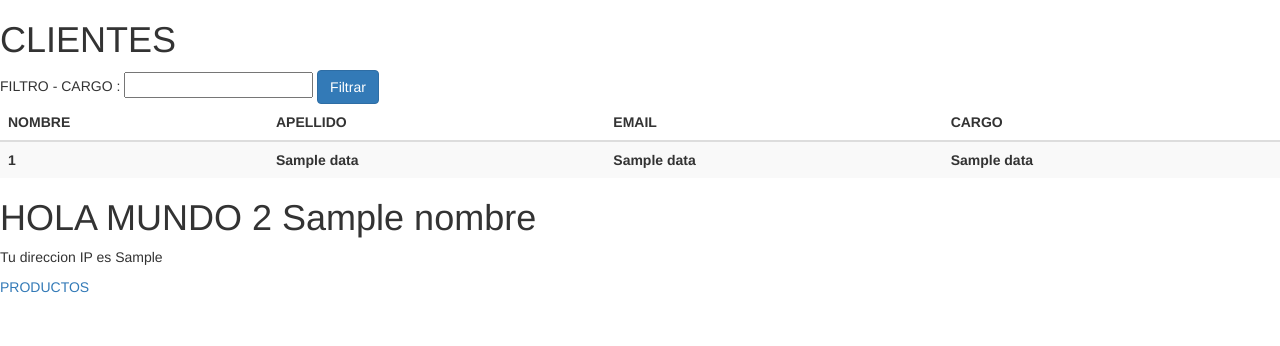
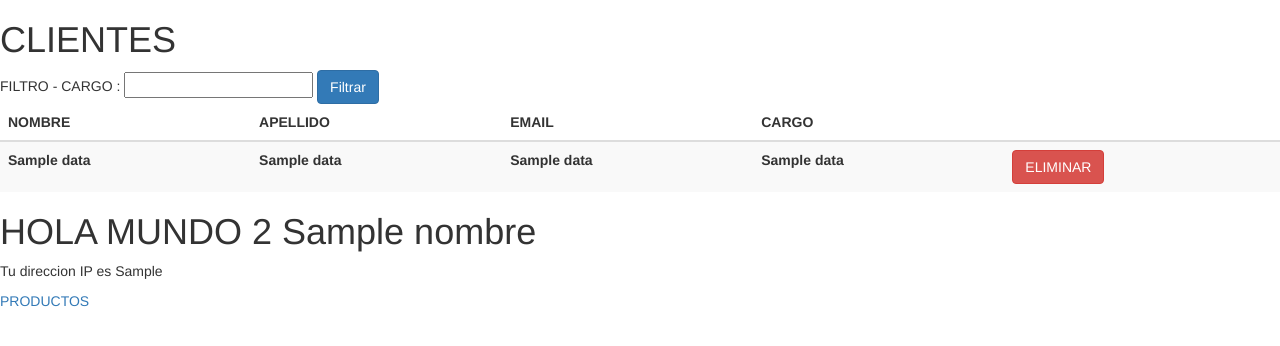
Before and after one commit to carolina0204/proyecto-email, a Flask app: template templates/index.html in a window 1280 px wide. Shown: the part 52-398 px from the top of the page. Run offline with Flask 2, Linux system fonts and the light colour scheme; the template is opened without the code that fills it: most values are stand-ins (such as "Sample title", 1, 10 or a date in 2020); lists and menus that the app fills with data are empty; some libraries are stand-ins or nearby versions.

Commit message:
eeliminar

```diff
--- a/main.py
+++ b/main.py
@@ -49,9 +49,9 @@ def index():
 
     if request.method == 'POST' :
         cargoId = request.form['cargo']
-        sqlProducto = "SELECT nombre,apellido,email,cargo FROM usuario where cargo like '%"+cargoId+"%'"
+        sqlProducto = "SELECT id,nombre,apellido,email,cargo FROM usuario where cargo like '%"+cargoId+"%'"
     else:
-        sqlProducto = "SELECT nombre,apellido,email,cargo FROM usuario"
+        sqlProducto = "SELECT id,nombre,apellido,email,cargo FROM usuario"
 
     cur2 = mysql.connection.cursor()
     cur2.execute(sqlProducto)
@@ -69,6 +69,16 @@ def index():
         'productos':lstProductos
     }"""
     return render_template('index.html',**context2)
+
+@app.route('/eliminar', methods=['POST'])
+def eliminar():
+    id = request.form['eid']
+    curEliminarProducto = mysql.connection.cursor()
+    curEliminarProducto.execute("DELETE FROM usuario WHERE id=%s",(id))
+    mysql.connection.commit()
+    curEliminarProducto.close()
+
+    return redirect(url_for('index'))
 
 @app.route('/productos', methods=['GET','POST'])
 def productos():
--- a/templates/index.html
+++ b/templates/index.html
@@ -1,9 +1,7 @@
-{% extends 'basebs.html' %}
-{% block title %} {% endblock %}
-{% block content %}
+{% extends 'basebs.html' %} {% block title %} {% endblock %} {% block content %}
 
 <H1>CLIENTES</H1>
-	<form action={{url_for('index')}} method='POST'>
+<form action={{url_for( 'index')}} method='POST'>
     FILTRO - CARGO : <input name="cargo"></input>
     <button class="btn btn-primary" onsubmit="this.form.submit()">Filtrar</button>
 
@@ -16,15 +14,22 @@
             <th scope='col'>APELLIDO</th>
             <th scope='col'>EMAIL</th>
             <th scope='col'>CARGO</th>
+            <th></th>
         </tr>
     </thead>
     <tbody>
         {% for d in data %}
         <tr>
-				<th scope="row">{{ d.0}}</th>
-				<th>{{ d.1}}</th>
+            <th scope="row">{{ d.1}}</th>
             <th>{{ d.2}}</th>
             <th>{{ d.3}}</th>
+            <th>{{ d.4}}</th>
+            <th>
+                <form action="{{ url_for('eliminar') }}" method="POST">
+                    <input type="hidden" name="eid" value="{{ d.0 }}" />
+                    <input type="submit" value="ELIMINAR" class="btn btn-danger" />
+                </form>
+            </th>
         </tr>
         {% endfor %}
     </tbody>
@@ -38,10 +43,5 @@
 <H1>HOLA MUNDO 2 {{ nombre }}</H1>
 <p>Tu direccion IP es {{ user_ip }}</p>
 {% if user_ip == '127.0.0.1' %}
-			<h2>Esta conectado desde su pc local</h2>>
-		{% endif %}
-		<a href="{{ url_for('productos') }}"> PRODUCTOS</a>
-
-
-
-{% endblock %}
+<h2>Esta conectado desde su pc local</h2>> {% endif %}
+<a href="{{ url_for('productos') }}"> PRODUCTOS</a> {% endblock %}
```
Lines whose indentation alone changed are shown as unchanged.
